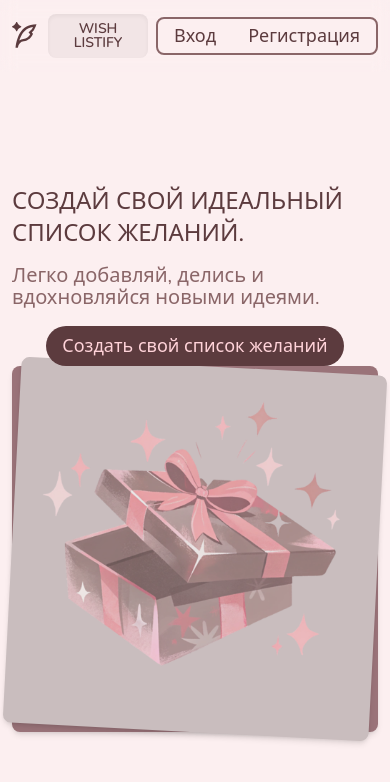
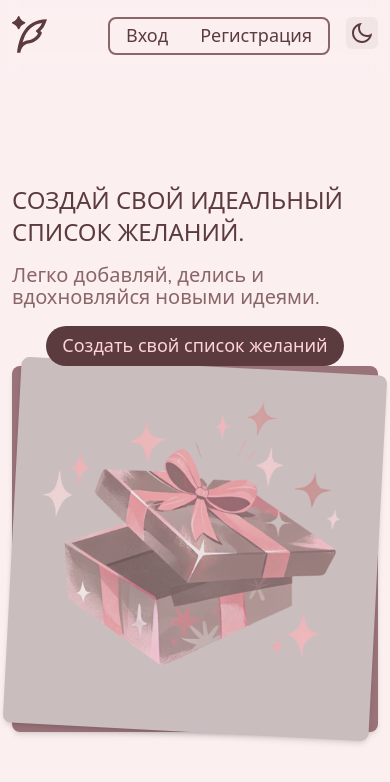
Before and after one commit to blank-evgeniy/wish-listify, a React (Vite) app: page / in a window 390 px wide. Shown: the top 782 px of the page. Built offline with nearby package versions, Linux system fonts and the light colour scheme; no server answers.

Commit message:
fix/header-style

```diff
--- a/src/widgets/header/ui/header.tsx
+++ b/src/widgets/header/ui/header.tsx
@@ -21,27 +21,27 @@ export const Header = () => {
         <header className="h-header flex items-center gap-x-2">
           <Logo />
 
+          <div className="flex gap-x-4 ml-auto">
             {!!renderedLinks.length && (
-            <ul className="flex ml-auto xxs:gap-x-8 gap-x-4 text-lg text-text-100 border-2 border-text-200 rounded-lg leading-none py-2 xxs:px-4 px-2">
+              <ul className="flex xxs:gap-x-8 gap-x-4 text-lg text-text-100 border-2 border-text-200 rounded-lg leading-none py-2 xxs:px-4 px-2">
                 {renderedLinks.map(({ title, href }) => (
-                <AppLink className="leading-none" to={href} key={title}>
+                  <li key={title}>
+                    <AppLink className="leading-none" to={href}>
                       {title}
                     </AppLink>
+                  </li>
                 ))}
               </ul>
             )}
 
             {!!user && (
-            <Button
-              variant="underline"
-              className="ml-auto"
-              onClick={() => handleSignOut()}
-            >
+              <Button variant="underline" onClick={() => handleSignOut()}>
                 Выйти
               </Button>
             )}
 
-          <ThemeSwitcher className="ml-2 xs:block hidden" />
+            <ThemeSwitcher />
+          </div>
         </header>
       </Container>
     </div>
--- a/src/widgets/header/ui/logo/index.tsx
+++ b/src/widgets/header/ui/logo/index.tsx
@@ -10,7 +10,7 @@ const Logo = () => {
       to={RoutePath.HOME}
     >
       <LogoIcon className="w-10 h-10 group-hover:-rotate-6 transition-transform" />
-      <div className=" font-semibold leading-none shadow-inner w-full text-center p-2 bg-bg-200 rounded-lg xs:text-base text-sm">
+      <div className="xs:block hidden font-semibold leading-none shadow-inner w-full text-center p-2 bg-bg-200 rounded-lg xs:text-base text-sm">
         WISH LISTIFY
       </div>
     </Link>
```
Lines whose indentation alone changed are shown as unchanged.
